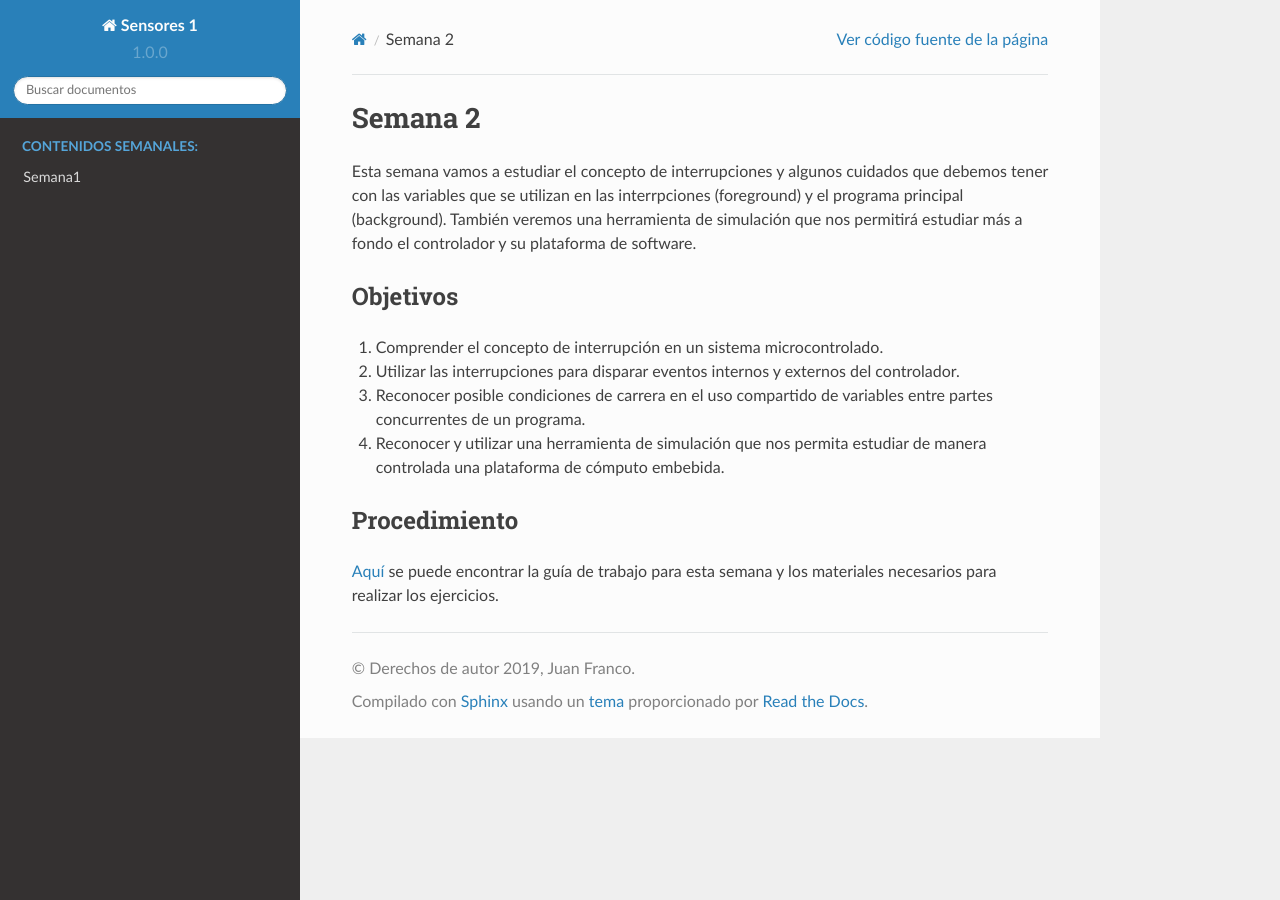
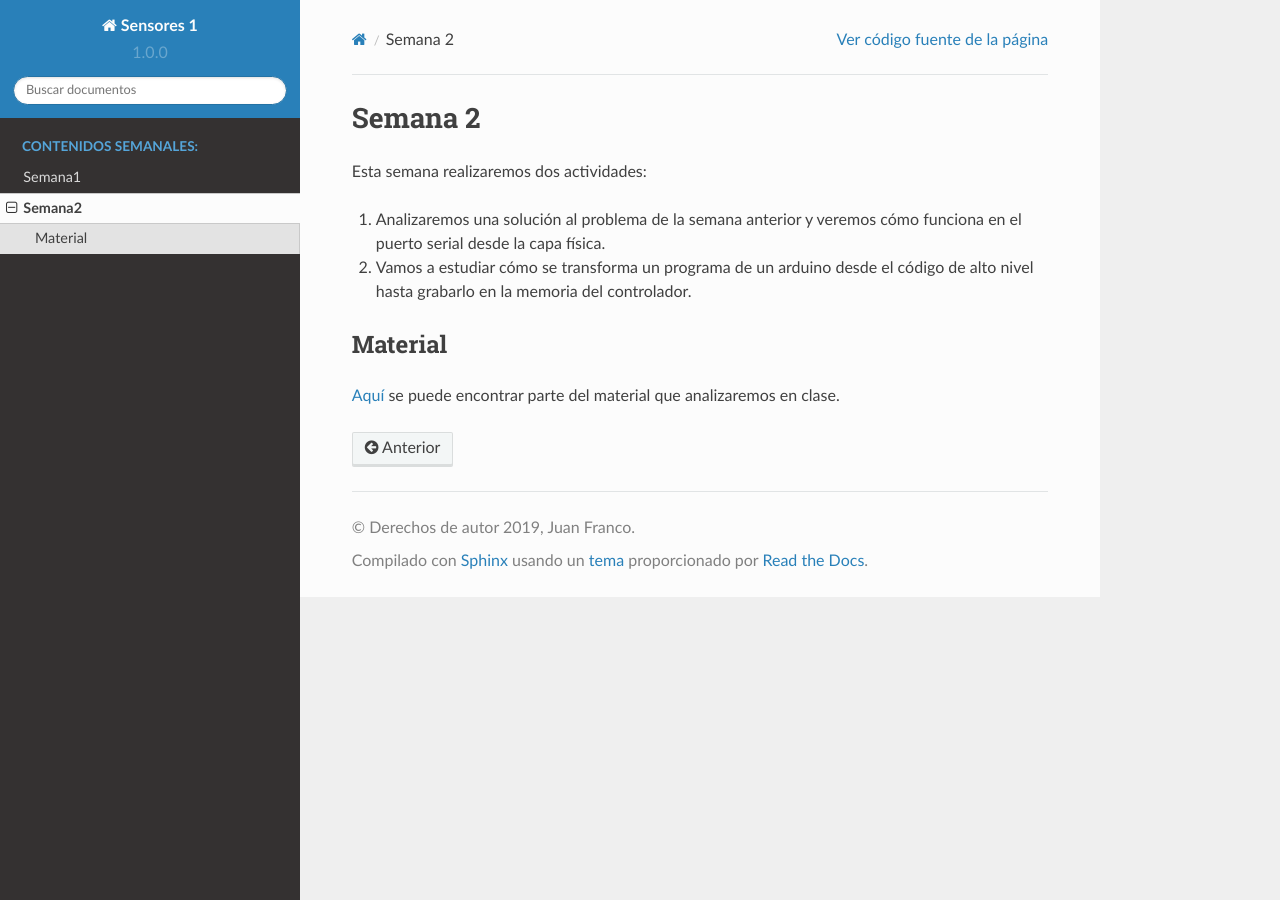
Before and after one commit to juanferfranco/sensores1, a Sphinx documentation site: the page built from docs/_semana2/semana2.rst, in a window 1280 px wide. Built offline with Sphinx 7.4.7 and the Read the Docs theme 2.0.0, drawn with Linux system fonts in a browser that asks for light colours.

Commit message:
add week 2

```diff
--- a/docs/_semana2/semana2.rst
+++ b/docs/_semana2/semana2.rst
@@ -1,22 +1,14 @@
 Semana 2
 ===========
-Esta semana vamos a estudiar el concepto de interrupciones y algunos cuidados que debemos tener con las variables que se
-utilizan en las interrpciones (foreground) y el programa principal (background). También veremos una herramienta de simulación
-que nos permitirá estudiar más a fondo el controlador y su plataforma de software.
+Esta semana realizaremos dos actividades:
 
-Objetivos
----------
+1. Analizaremos una solución al problema de la semana anterior y veremos cómo
+   funciona en el puerto serial desde la capa física.
 
-1. Comprender el concepto de interrupción en un sistema microcontrolado.
+2. Vamos a estudiar cómo se transforma un programa de un arduino desde el
+   código de alto nivel hasta grabarlo en la memoria del controlador.
 
-2. Utilizar las interrupciones para disparar eventos internos y externos del controlador.
-
-3. Reconocer posible condiciones de carrera en el uso compartido de variables entre partes concurrentes de un programa.
-
-4. Reconocer y utilizar una herramienta de simulación que nos permita estudiar de manera controlada una plataforma de
-   cómputo embebida.
-
-Procedimiento
+Material
 ---------------
-`Aquí <https://drive.google.com/open?id=1X_WiwKiswiFmsdNatnjmPTooP7_lT51rSkpsQs-xjm4>`__ se puede encontrar la guía de
-trabajo para esta semana y los materiales necesarios para realizar los ejercicios.
+`Aquí <https://docs.google.com/presentation/d/1ALFSDo1SPdwFz1l3JuEe_uvgPX0AkpxW5rRN4zhH0ac/edit?usp=sharing>`__ se puede
+encontrar parte del material que analizaremos en clase.
--- a/docs/index.rst
+++ b/docs/index.rst
@@ -48,3 +48,4 @@ Este curso es de 3 créditos repartidos en 4 horas de trabajo en el aula y 5 hor
    :caption: Contenidos semanales:
 
    Semana1 <_semana1/semana1>
+   Semana2 <_semana2/semana2>
```
